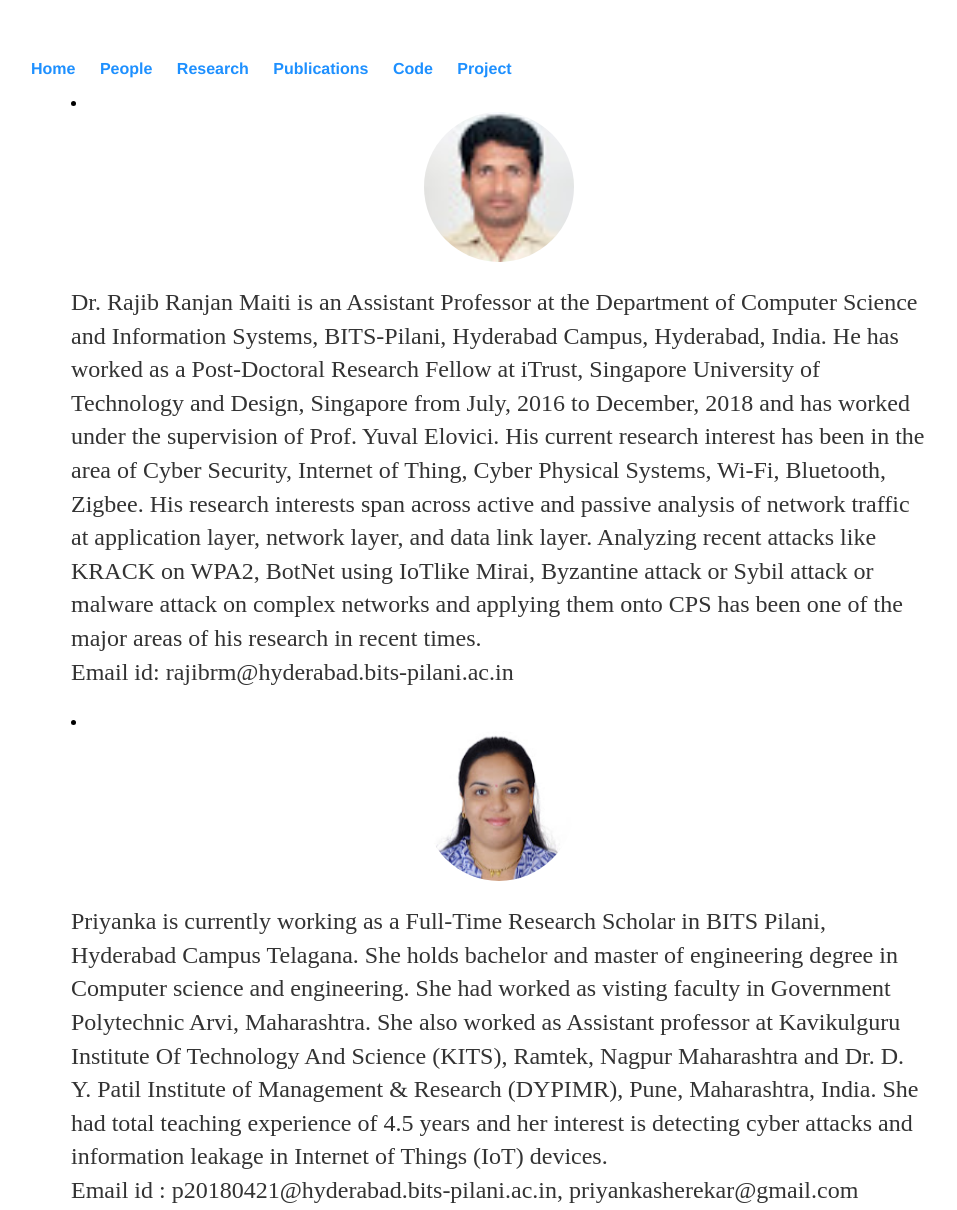
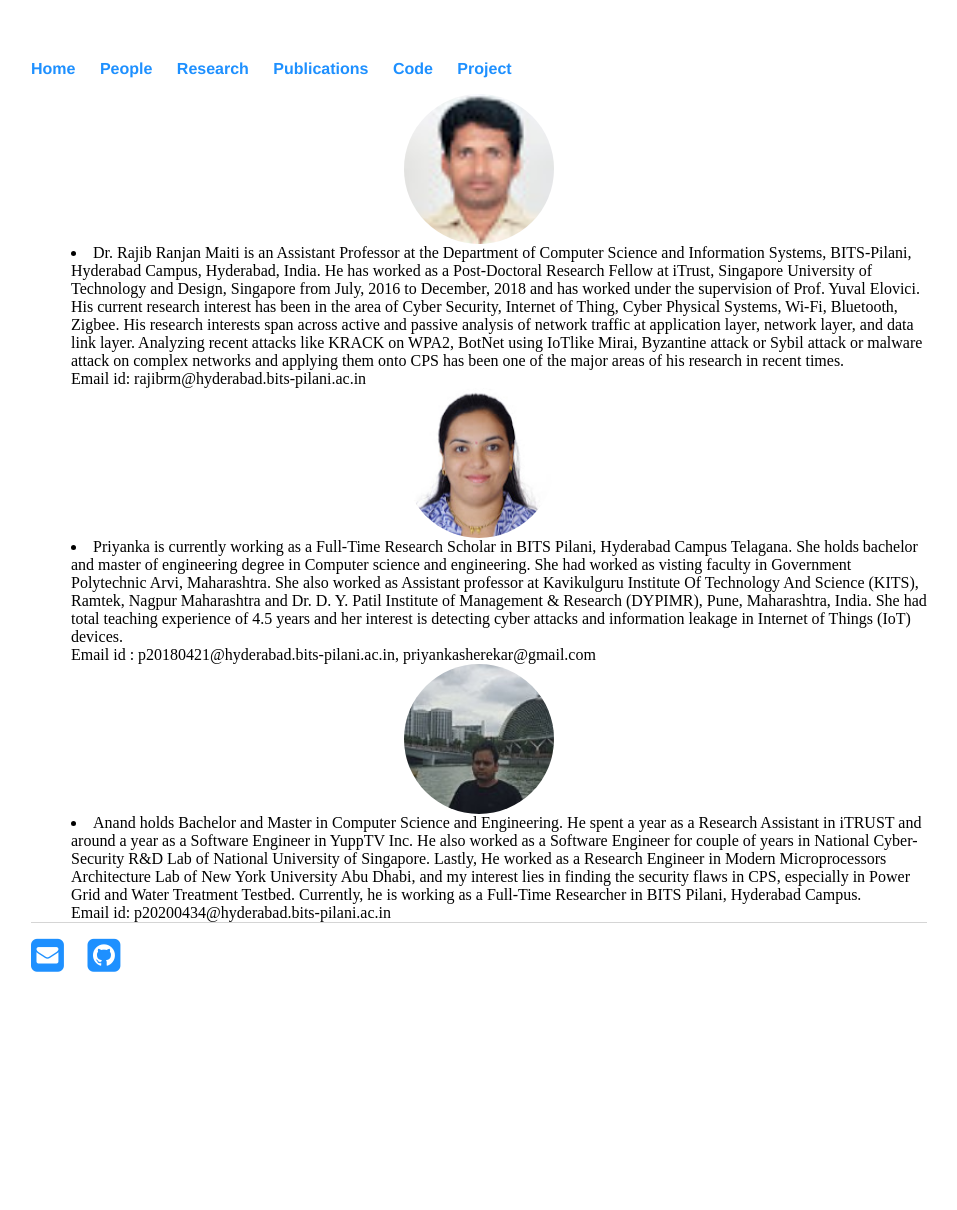
Before and after one commit to iotsecurelab/decaipar.github.io, a website: page People.html in a window 1280 px wide. Shown: the top 1210 px of the page, without its empty margins (161-1118 px from the left). After the commit the page ends 1034 px from the top, so only its background shows below. Drawn offline with Linux system fonts and the light colour scheme.

Commit message:
update list

```diff
--- a/People.html
+++ b/People.html
@@ -28,9 +28,9 @@ color:DodgerBlue
 		</nav>
 		<div class="container">
     		<div class="blurb">
-			<li> <div class="portrait" style="background-image: url('/img/rajib.jpg');"></div>
+			<div class="portrait" style="background-image: url('/img/rajib.jpg');"></div>
 
-				<p>Dr. Rajib Ranjan Maiti is an Assistant Professor at the Department of Computer Science and Information Systems, BITS-Pilani,
+				<li>Dr. Rajib Ranjan Maiti is an Assistant Professor at the Department of Computer Science and Information Systems, BITS-Pilani,
 					Hyderabad Campus, Hyderabad, India. He has worked as a Post-Doctoral
 					Research Fellow at iTrust, Singapore University of Technology and Design, Singapore from July, 2016 to December,
 					2018 and has worked under the supervision of Prof. Yuval Elovici.
@@ -39,11 +39,11 @@ color:DodgerBlue
 					application layer, network layer, and data link layer. Analyzing recent attacks like KRACK on WPA2, BotNet using
 					IoTlike Mirai, Byzantine attack or Sybil  attack or malware attack on complex networks and applying them onto
 					CPS has been one of the major areas of his research in recent times.<br>
-			Email id: rajibrm@hyderabad.bits-pilani.ac.in</p> </li>
+			Email id: rajibrm@hyderabad.bits-pilani.ac.in</li>
 
-			<li><div class="portrait" style="background-image: url('/img/Priyanka.jpg');"></div>
+			<div class="portrait" style="background-image: url('/img/Priyanka.jpg');"></div>
 
-				<p>Priyanka is currently working as a Full-Time Research Scholar in BITS Pilani, Hyderabad
+				<li>Priyanka is currently working as a Full-Time Research Scholar in BITS Pilani, Hyderabad
 				Campus Telagana. She holds bachelor and master of engineering degree in Computer
 				science and engineering. She had worked as visting faculty in Government Polytechnic
 				Arvi, Maharashtra. She also worked as Assistant professor at Kavikulguru Institute Of
@@ -52,16 +52,16 @@ color:DodgerBlue
 				She had total teaching experience of 4.5 years and her interest is detecting cyber attacks
 				and information leakage in Internet of Things (IoT) devices.<br>
 				Email id : p20180421@hyderabad.bits-pilani.ac.in,
-				priyankasherekar@gmail.com</p> </li>
+				priyankasherekar@gmail.com</li>
 
-			<li><div class="portrait" style="background-image: url('/img/anandimage.jpg');"></div>
+			<div class="portrait" style="background-image: url('/img/anandimage.jpg');"></div>
 
-				<p>Anand holds Bachelor and Master in Computer Science and Engineering. He spent a year as a Research Assistant in iTRUST and around a year as a Software Engineer in YuppTV Inc. He also worked as a Software Engineer for couple of years in National Cyber-Security R&D Lab of National University of Singapore. Lastly, He worked as a Research Engineer in Modern Microprocessors Architecture Lab of New York University Abu Dhabi, and my interest lies in finding the security flaws in CPS, especially in Power Grid and Water Treatment Testbed.
+				<li>Anand holds Bachelor and Master in Computer Science and Engineering. He spent a year as a Research Assistant in iTRUST and around a year as a Software Engineer in YuppTV Inc. He also worked as a Software Engineer for couple of years in National Cyber-Security R&D Lab of National University of Singapore. Lastly, He worked as a Research Engineer in Modern Microprocessors Architecture Lab of New York University Abu Dhabi, and my interest lies in finding the security flaws in CPS, especially in Power Grid and Water Treatment Testbed.
 
 Currently, he is working as a Full-Time Researcher in BITS Pilani, Hyderabad Campus.<br>
 					Email id: p20200434@hyderabad.bits-pilani.ac.in
 
-</p>
+
 					</li>
 
 		<div class="row">
```
